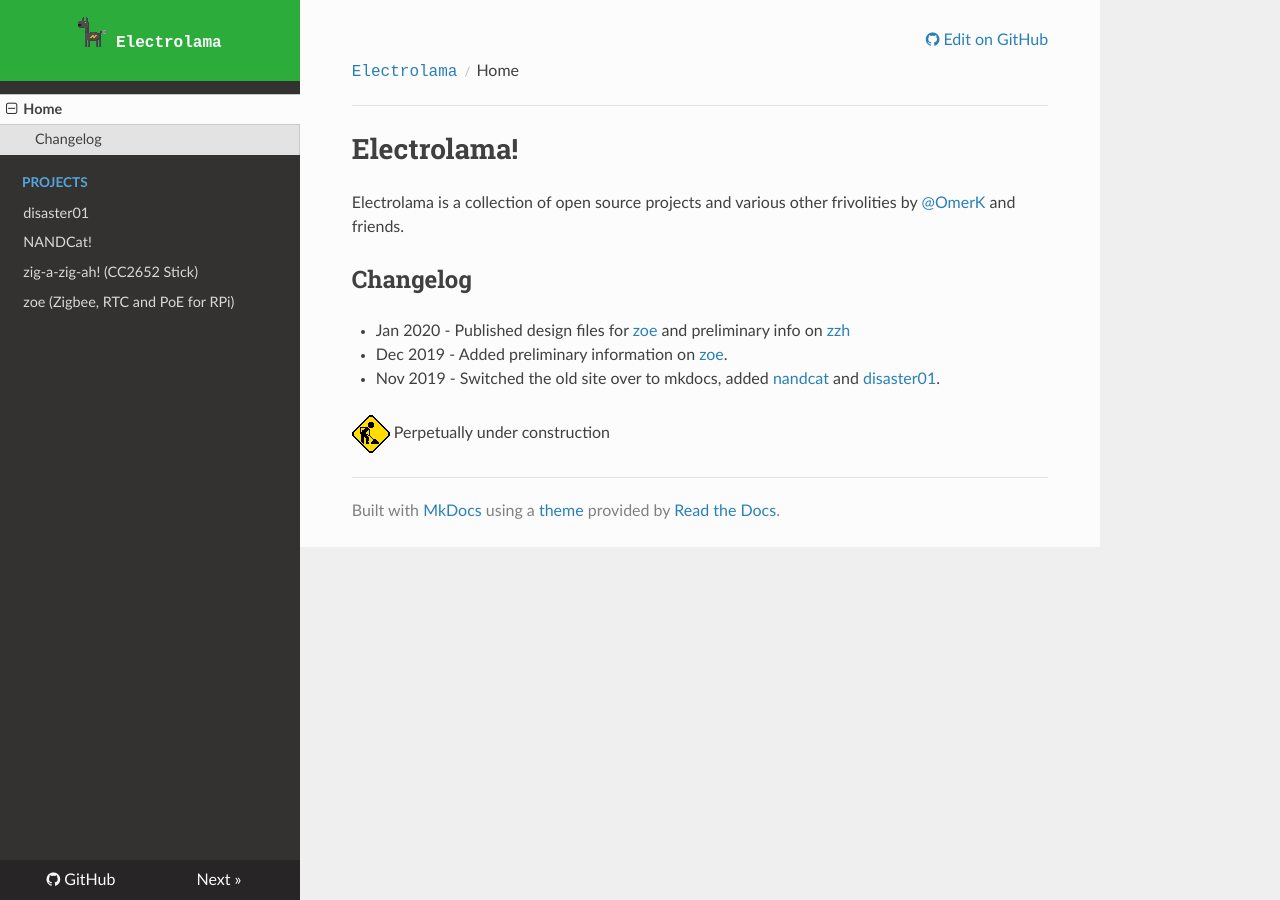
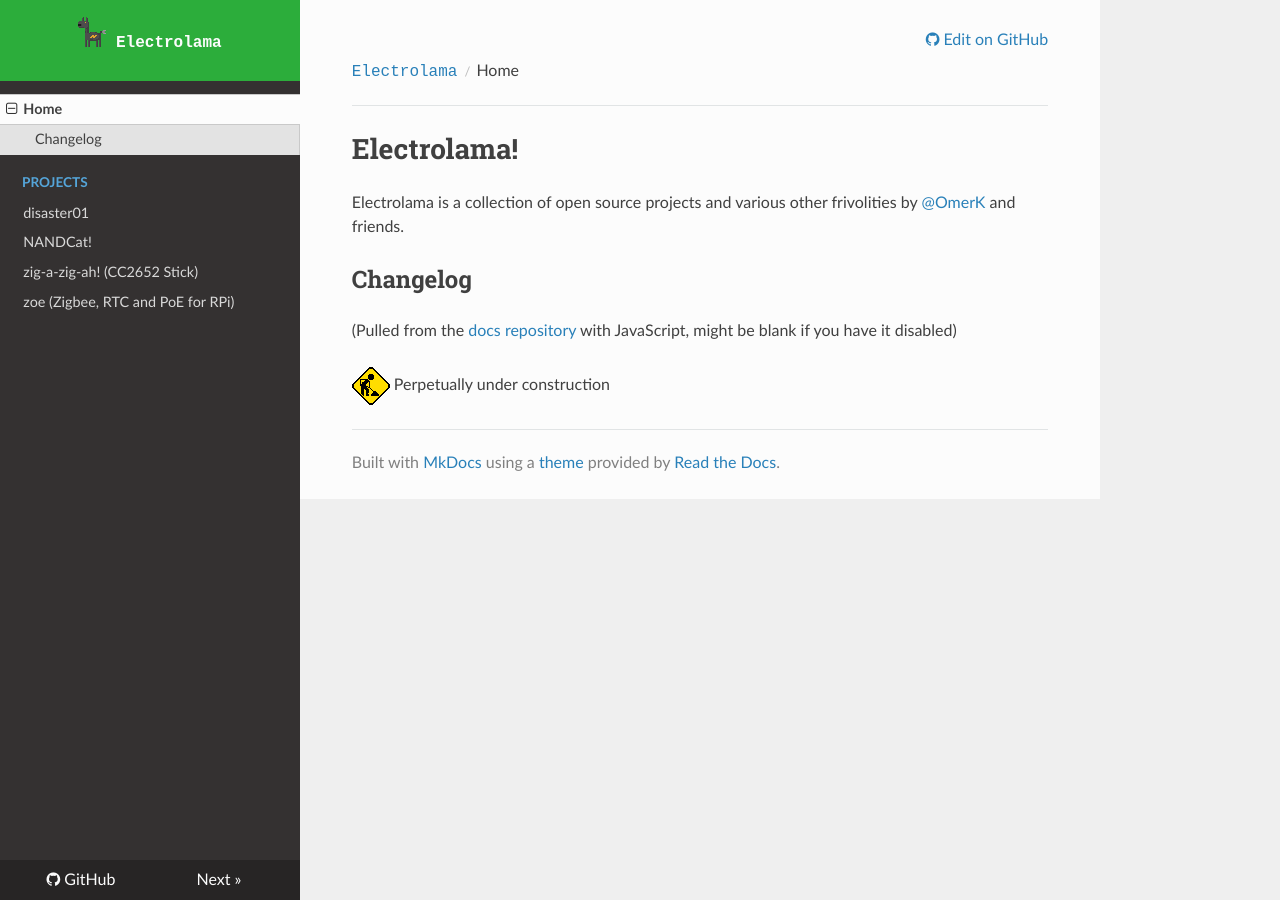
Before and after one commit to paul-jewell/docs, an MkDocs documentation site: the page built from docs/index.md, in a window 1280 px wide. Built offline with MkDocs 1.6.1, drawn with Linux system fonts in a browser that asks for light colours; nearby versions of some CDN libraries.

Commit message:
home: pull commits from repo as changelog

```diff
--- a/docs/index.md
+++ b/docs/index.md
@@ -7,9 +7,41 @@ Electrolama is a collection of open source projects and various other frivolitie
 
 ## Changelog
 
-  - Jan 2020 - Published design files for [zoe](/projects/zoe) and preliminary info on [zzh](/projects/zig-a-zig-ah/)
-  - Dec 2019 - Added preliminary information on [zoe](/projects/zoe).
-  - Nov 2019 - Switched the old site over to mkdocs, added [nandcat](/projects/nandcat) and [disaster01](/projects/disaster01).
+(Pulled from the [docs repository](https://github.com/electrolama/docs/commits/master) with JavaScript, might be blank if you have it disabled)
 
+<ul id="commits"></ul>
+
+<script>
+document.addEventListener( "DOMContentLoaded", function(event) {
+
+  let url = 'https://api.github.com/repos/electrolama/docs/commits';
+
+  fetch(url)
+  .then(res => res.json())
+  .then( (out) => {
+
+    var commits_list = document.getElementById("commits");
+
+    commits = out.slice(0, 10)
+    commits.forEach( function(commit, index){
+
+      var commit_date = new Date(commit.commit.author.date)
+      var commit_details = document.createElement('a');
+      commit_details.appendChild( document.createTextNode(commit.commit.message) )
+      commit_details.href = commit.commit.url
+
+      var li = document.createElement("li");
+      li.appendChild( document.createTextNode(commit_date.toLocaleDateString() + " - ") )
+      li.appendChild(commit_details)
+      li.appendChild( document.createTextNode(" (" + commit.author.login + ")") )
+      commits_list.appendChild(li);
+
+    } );
+
+  } )
+  .catch(err => { throw err });
+
+} );
+</script>
 
 ![Under Construction](_assets/under_construction.gif) Perpetually under construction
```
